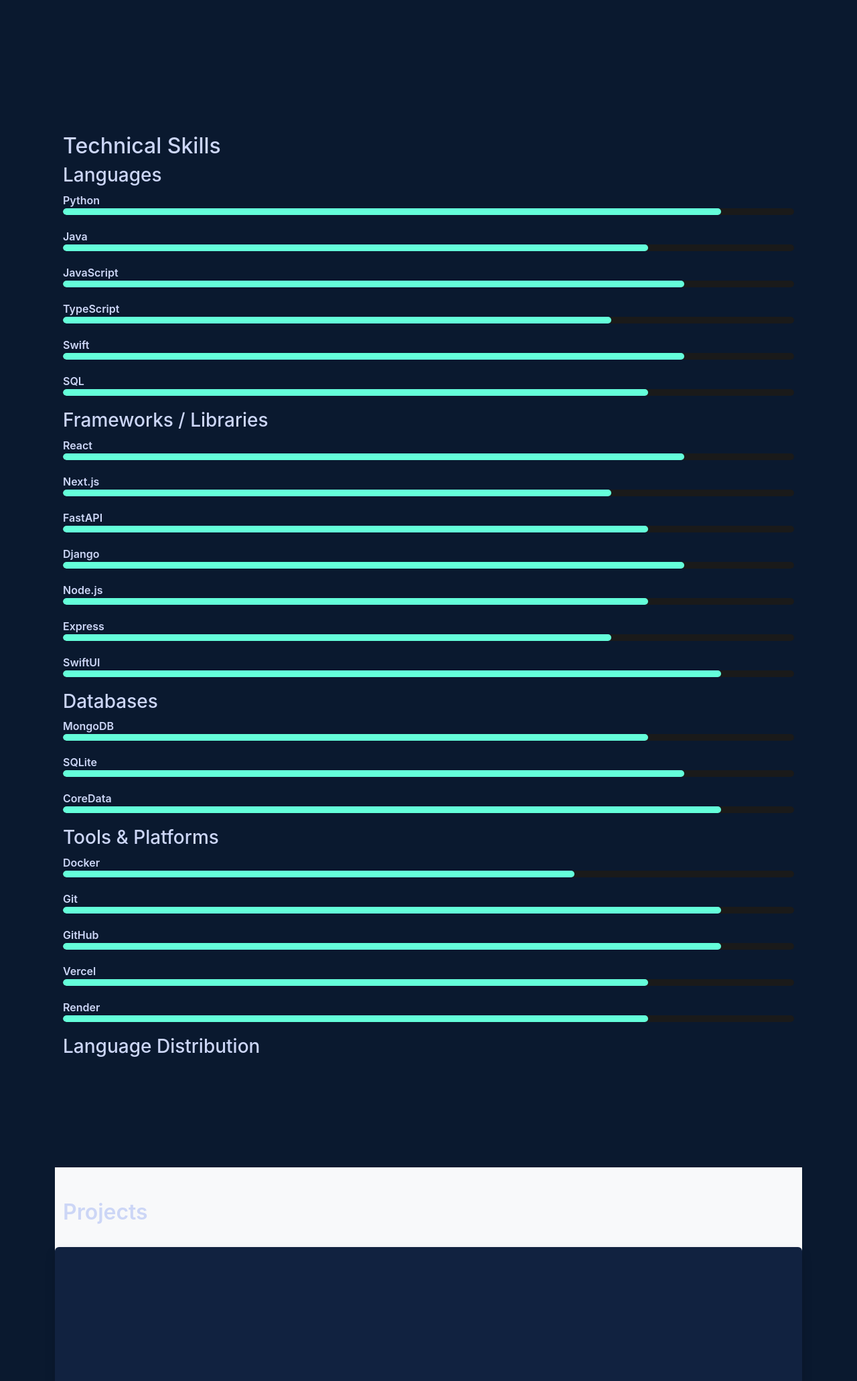
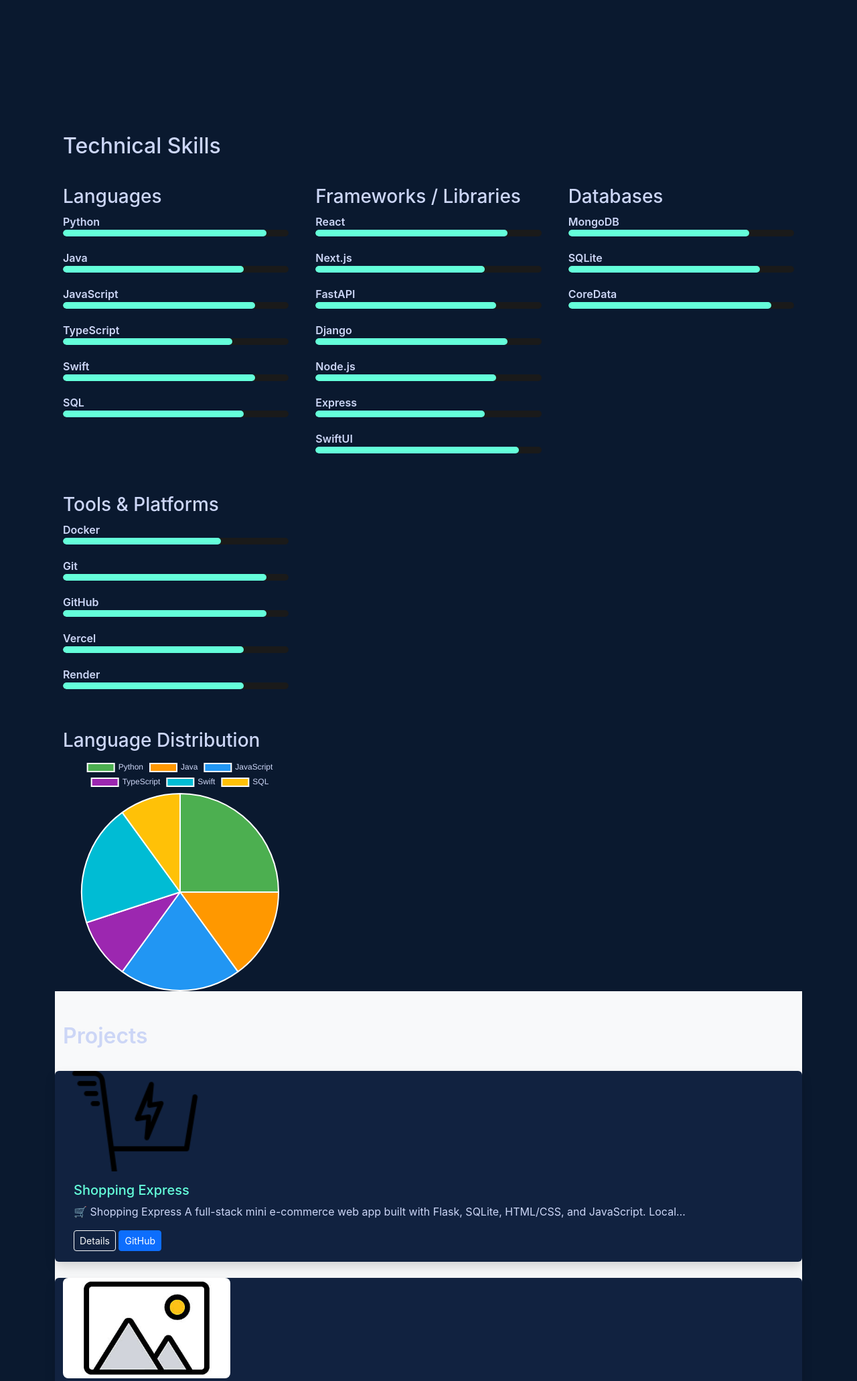
Before and after one commit to Vikas-Krishna1/Personal-Portfollio, a Django app: page / in a window 1280 px wide. Shown: the part 673-2735 px from the top of the page at 67% size. Run offline with Django 4.2, Linux system fonts and the light colour scheme; data comes from the database, SQL or seed files in the repository; a map, chart or similar area stays blank.

Commit message:
Home Fixed

```diff
--- a/portfollio/templates/portfollio/home.html
+++ b/portfollio/templates/portfollio/home.html
@@ -2,9 +2,11 @@
 <script src="https://cdn.jsdelivr.net/npm/chart.js"></script>
 
 <script>
+document.addEventListener("DOMContentLoaded", function(){
 
 const ctx = document.getElementById('skillsChart');
 
+if (ctx) {
 new Chart(ctx, {
     type: 'pie',
     data: {
@@ -32,14 +34,15 @@ new Chart(ctx, {
         plugins:{
             legend:{
                 labels:{
-                    color:"white"
+                    color:"#ccd6f6"
                 }
             }
         }
     }
+});
+}
 
 });
-
 </script>
 <style>
   body {
@@ -119,6 +122,27 @@ new Chart(ctx, {
     height:10px;
     background:#64ffda;
     border-radius:10px;
+}
+.project-image{
+    width:250px;
+    height:150px;
+    object-fit:cover;
+    border-radius:8px;
+}
+.chart-container{
+    width:350px;
+    margin-top:40px;
+}
+
+#skillsChart{
+    width:100%;
+    height:350px;
+}
+.skills-grid{
+display:grid;
+grid-template-columns:repeat(auto-fit,minmax(300px,1fr));
+gap:40px;
+margin-top:40px;
 }
 </style>
 
@@ -261,7 +285,7 @@ new Chart(ctx, {
      <div class="card h-100 shadow border-0">
 
     {% if project.image %}
-    <img src="{{ project.image.url }}" class="card-img-top">
+   <img src="{{ project.image.url }}" class="project-image">
     {% endif %}
 
     <div class="card-body">
```
